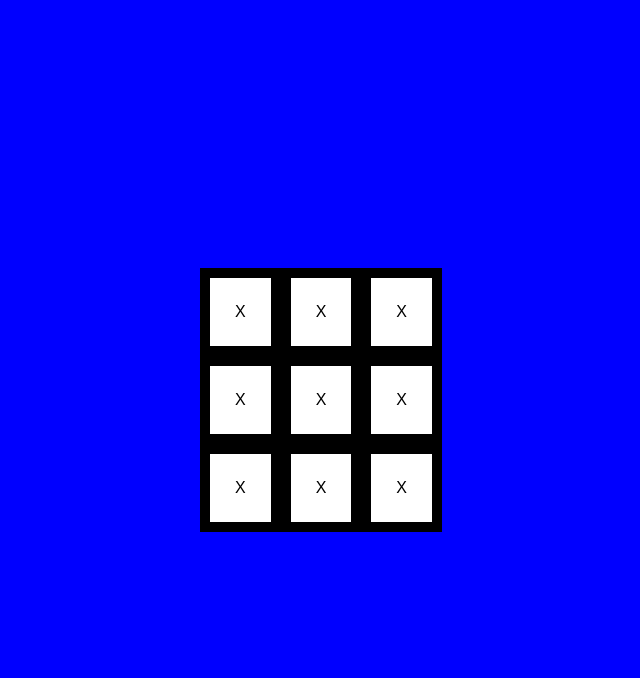
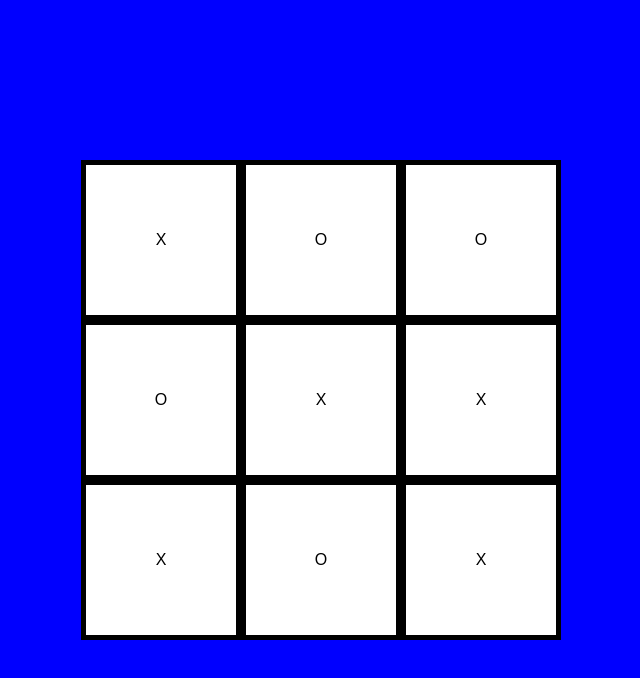
Before and after one commit to Trev-Robertson/tictacme, a React (Create React App) app: page / in a window 1280 px wide. Shown: the top 678 px of the page, without its empty margins (319-959 px from the left). Built offline with nearby package versions, Linux system fonts and the light colour scheme.

Commit message:
minimized map function1

```diff
--- a/src/App.css
+++ b/src/App.css
@@ -1,11 +1,17 @@
+.App {
+  height : 100vh
+}
+
 .button {
   background-color: white; /* Green */
-  border: 10px solid black;
-  padding: 25px 25px;
+  border: 5px solid black;
+  padding: 15px 15px;
   text-align: center;
   text-decoration: none;
-  display: inline-block;
+  /* display: inline-block; */
   font-size: 16px;
+  height: 20vh;
+  width: 20vh;
 }
 
 .center {
--- a/src/App.js
+++ b/src/App.js
@@ -7,7 +7,7 @@ import {GameBoard} from './Components/GameBoard'
 function App() {
   return (
     <GlobalProvider>
-    <div className="App center" style={{"height" : "100vh"}}>
+    <div className="App center">
       <GameBoard />
     </div>
     </GlobalProvider>
--- a/src/Components/GameBoard.js
+++ b/src/Components/GameBoard.js
@@ -1,24 +1,30 @@
-import React from 'react'
+import React, {useContext} from 'react'
+import {GlobalContext} from '../Context/GlobalState'
 import {GameSquare} from './GameSquare'
 
 export const GameBoard = () => {
 
-
-
-
+    const {gameBoardState} = useContext(GlobalContext)
 
 
     return (
         <div>
-        <div className='center'>
-            <GameSquare /> <GameSquare /> <GameSquare />
+        <div>
+            {gameBoardState.map((row, index) => {
+                return (
+                    <div className='center' key={index}>
+                        {row.map((square, index) =>
+                        <div className='center' key={index}>
+                        <GameSquare key={index} marker={square}/>
+                        </div>
+                        )}
+                    </div>
+                )
+            })}
         </div>
-        <div className='center'>
-        <GameSquare /> <GameSquare /> <GameSquare />
-        </div>
-        <div className='center'>
-        <GameSquare /> <GameSquare /> <GameSquare />
-        </div>
+
+
+
         </div>
     )
 }
--- a/src/Components/GameSquare.js
+++ b/src/Components/GameSquare.js
@@ -1,10 +1,10 @@
 import React from 'react'
 
-export const GameSquare = () => {
+export const GameSquare = ({marker}) => {
     return (
         <div>
             <button className='button'>
-            X
+            {marker}
             </button>
         </div>
     )
--- a/src/Context/GlobalState.js
+++ b/src/Context/GlobalState.js
@@ -40,7 +40,7 @@ export const GlobalProvider = ({children}) => {
     }
     return (<GlobalContext.Provider
                 value={{
-                    gameBoard: state.gameBoard,
+                    gameBoardState: state.gameBoard,
                     markSquare,
                     resetBoard
                 }}
```
